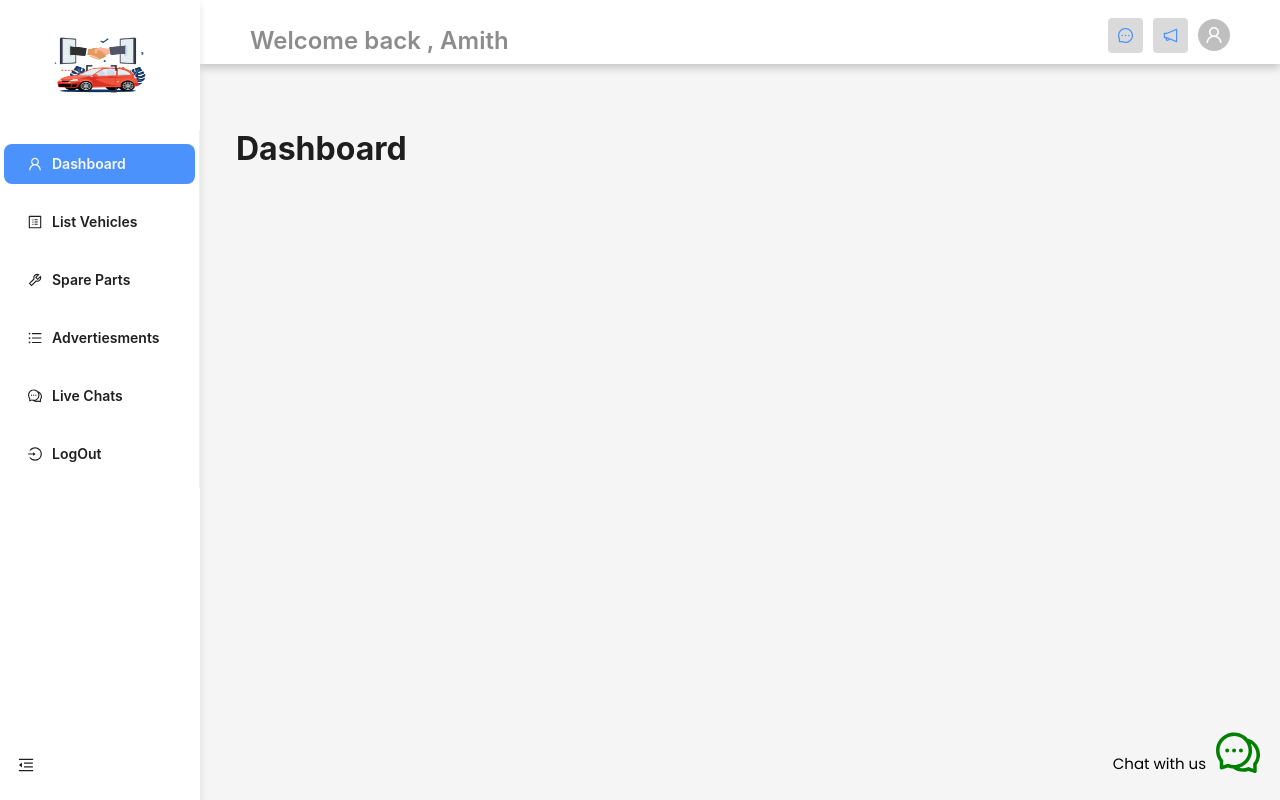
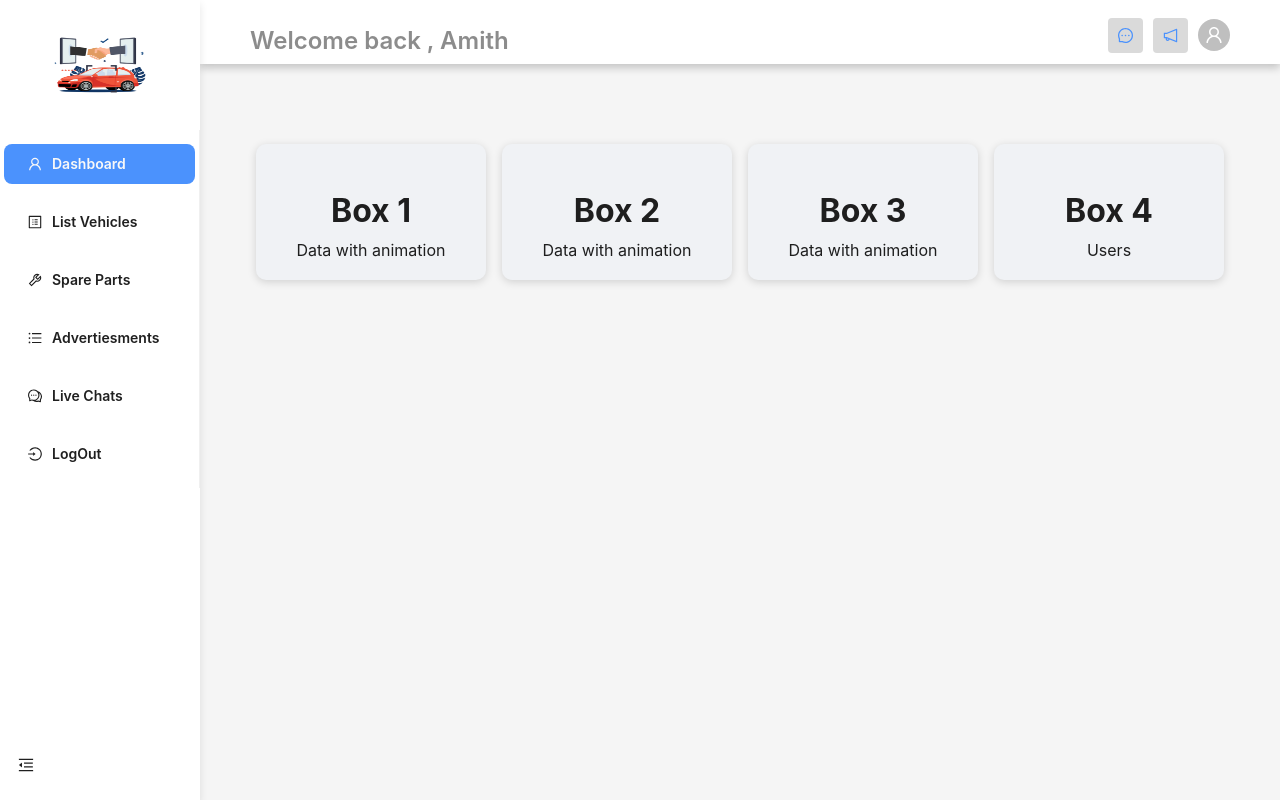
Before and after one commit to amithviduranga/Dinujaya-Car-Sale-Client, a React (Create React App) app: page /admin/dashboard in a window 1280 px wide. Built offline with nearby package versions, Linux system fonts and the light colour scheme; no server answers; sample sign-in values are in the browser's storage.

Commit message:
authentication enhanced

```diff
--- a/src/App.jsx
+++ b/src/App.jsx
@@ -22,6 +22,7 @@ import PayForAdvertiesment from './pages/global/PayForAdvertiesment.jsx';
 import {GlobalProvider} from './GlobalContext.js'
 import { GlobalContext } from './GlobalContext';
 import ProtectedRoute from './ProtectedRoute';
+import ProtectedAdminRoute from './ProtectedAdminRoute.jsx'
 import ChatIcon from './pages/global/chatSection/ChatIcon.jsx';
 function App() {
   // Set global configuration for the message component
@@ -91,10 +92,10 @@ return (
       {/* Admin Routes */}
       <Route path='/admin/login' element={<Login />} />
       <Route path='/admin/register' element={<Register />} />
-      <Route path='/admin/dashboard' element={<OwnerDashboard />} />
+      <Route path='/admin/dashboard' element={ <ProtectedAdminRoute><OwnerDashboard /></ProtectedAdminRoute>} />
     </Routes>
 
-    {localStorage.getItem('userName') && <ChatIcon />}
+    {!isAdminPath && localStorage.getItem('userName') && <ChatIcon />}
   </div>
 );
 }
--- a/src/GlobalContext.js
+++ b/src/GlobalContext.js
@@ -4,7 +4,8 @@ export const GlobalContext = createContext();
 
 export const GlobalProvider = ({ children }) => {
   const [response, setResponse] = useState(null);
-  const [isAuthenticated, setIsAuthenticated] = useState(!!localStorage.getItem('userToken')); // Initialize from localStorage
+  const [isAuthenticated, setIsAuthenticated] = useState(!!localStorage.getItem('userToken'));
+  const [isAdminAuthenticated, setIsAdminAuthenticated] = useState(!!localStorage.getItem('token'));
   const [loading, setLoading] = useState(false);
 
   const checkAuthStatus = () => {
@@ -13,6 +14,15 @@ export const GlobalProvider = ({ children }) => {
       setIsAuthenticated(false);
     } else {
       setIsAuthenticated(true);
+    }
+  };
+
+  const checkAdminAuthStatus = () => {
+    const token = localStorage.getItem('token');
+    if (!token) {
+      setIsAdminAuthenticated(false);
+    } else {
+      setIsAdminAuthenticated(true);
     }
   };
 
@@ -25,10 +35,11 @@ export const GlobalProvider = ({ children }) => {
 
   useEffect(() => {
     checkAuthStatus();
+    checkAdminAuthStatus();
   }, []);
 
   return (
-    <GlobalContext.Provider value={{ response, setResponse, isAuthenticated, setIsAuthenticated, loading, logout }}>
+    <GlobalContext.Provider value={{ response, setResponse, isAuthenticated, setIsAuthenticated, loading, logout ,isAdminAuthenticated,setIsAdminAuthenticated}}>
       {children}
     </GlobalContext.Provider>
   );
--- /dev/null
+++ b/src/ProtectedAdminRoute.jsx
@@ -0,0 +1,16 @@
+import React, { useContext } from 'react';
+import { Navigate } from 'react-router-dom';
+import { Spin } from 'antd';
+import { GlobalContext } from './GlobalContext';
+
+const ProtectedAdminRoute = ({ children }) => {
+  const { isAdminAuthenticated } = useContext(GlobalContext);
+  console.log(isAdminAuthenticated)
+   console.log()
+  if (!isAdminAuthenticated){
+    return <Navigate to="/admin/login" replace />
+  }
+  return children;
+};
+
+export default ProtectedAdminRoute;
--- a/src/ProtectedRoute.jsx
+++ b/src/ProtectedRoute.jsx
@@ -4,7 +4,8 @@ import { Spin } from 'antd';
 import { GlobalContext } from './GlobalContext';
 
 const ProtectedRoute = ({ children }) => {
-  const { isAuthenticated, loading } = useContext(GlobalContext);
+  const { isAuthenticated, loading,isAdminAuthenticated } = useContext(GlobalContext);
+
 
   if (loading) {
     return <Spin tip="Logging out..."></Spin>;
--- a/src/pages/Login.jsx
+++ b/src/pages/Login.jsx
@@ -28,10 +28,6 @@ export default function App() {
       }
       // Store the token (e.g., in localStorage)
       localStorage.setItem("token", accessToken);
-
-
-     console.log("res",response)
-
 
 
       // Redirect or perform other actions
@@ -115,9 +111,9 @@ export default function App() {
             />
           </svg>
 
-          <Title style={styles.title}>Welcome <br></br> Dinujaya Car Sale</Title>
+          <Title style={styles.title}>Welcome <br></br>  Admin Dashboard</Title>
           <Text style={styles.text}>
-            Welcome back to <span style={styles.boldText}>Dinujaya Car Sale</span>! <br></br>Please enter your details below to sign in.
+            Welcome back to <span style={styles.boldText}>Dinujaya Car Sale Admin Dashbord</span>! <br></br>Please enter your details below to sign in.
           </Text>
         </div>
         <Form
--- a/src/pages/Register.jsx
+++ b/src/pages/Register.jsx
@@ -24,7 +24,7 @@ export default function Registration() {
       const response = await axios.post(`${apiUrl}auth/register/1`, values);
       if (response.status === 200) {
         message.success("Registration successful. Please login.");
-       navigate("/login")
+       navigate("/admin/login")
 
       } else {
         // Handle other status codes
--- a/src/pages/global/MainPage.jsx
+++ b/src/pages/global/MainPage.jsx
@@ -84,14 +84,6 @@ const MainPage = () => {
     </div>
     <Layout>
         <Content style={{ padding: '0 100px' }}>
-        <Breadcrumb style={{ margin: '16px 0' }}>
-          <Breadcrumb.Item>Home</Breadcrumb.Item>
-          <Breadcrumb.Item>List</Breadcrumb.Item>
-          <Breadcrumb.Item>App</Breadcrumb.Item>
-        </Breadcrumb>
-
-
-
 
      {/* New Arrivals Section */}
      <div style={{ textAlign: 'center', marginTop: '50px' }}>
--- a/src/pages/global/chatSection/ChatIcon.jsx
+++ b/src/pages/global/chatSection/ChatIcon.jsx
@@ -2,7 +2,7 @@ import React, { useState } from 'react';
 import { FontAwesomeIcon } from '@fortawesome/react-fontawesome';
 import { faCommentAlt } from '@fortawesome/free-solid-svg-icons';
 import { CommentOutlined } from '@ant-design/icons';
-import { Icon } from 'antd';
+import { Tag  } from 'antd';
 import ChatBox from './ChatBox'; // Assuming you have a ChatBox component
 
 const ChatIcon = () => {
@@ -20,7 +20,7 @@ const ChatIcon = () => {
       zIndex: '1000', // Ensure it's above other content
     }}>
  {showChatBox && <ChatBox onClose={() => setShowChatBox(false)} />}
-      <span style={{ marginRight: '10px', fontSize:15}}>Chat with us</span>
+ <Tag style={{boxShadow: "0px 0px 5px rgba(0, 0, 0, 0.8)"}} color="#f50"><span style={{ marginRight: '10px', fontSize:16 ,fontWeight:500,}}>Chat with us</span></Tag>
       <CommentOutlined style={{ fontSize: '44px', cursor: 'pointer', color:'green'}} onClick={toggleChatBox} />
     </div>
   );
--- /dev/null
+++ b/src/pages/owner/dashboard/pages/Dashboard.css
@@ -0,0 +1,29 @@
+.dashboard {
+    padding: 20px;
+  }
+
+  .boxes {
+    display: flex;
+    justify-content: space-between;
+  }
+
+  .box {
+    background-color: #f0f2f5;
+    border-radius: 10px;
+    padding: 20px;
+    text-align: center;
+    box-shadow: 0 2px 8px rgba(0, 0, 0, 0.15);
+    transition: transform 0.3s;
+  }
+
+  .box:hover {
+    transform: scale(1.05);
+  }
+
+  h2 {
+    margin-bottom: 10px;
+  }
+
+  p {
+    margin: 0;
+  }
--- a/src/pages/owner/dashboard/pages/Dashboard.jsx
+++ b/src/pages/owner/dashboard/pages/Dashboard.jsx
@@ -1,9 +1,36 @@
 import React from 'react';
+import { Row, Col } from 'antd';
+import './Dashboard.css';
 
 const Dashboard = () => {
   return (
-    <div>
-      <h1>Dashboard</h1>
+    <div className="dashboard">
+      <Row gutter={16} className="boxes">
+        <Col span={6}>
+          <div className="box">
+            <h2>Box 1</h2>
+            <p>Data with animation</p>
+          </div>
+        </Col>
+        <Col span={6}>
+          <div className="box">
+            <h2>Box 2</h2>
+            <p>Data with animation</p>
+          </div>
+        </Col>
+        <Col span={6}>
+          <div className="box">
+            <h2>Box 3</h2>
+            <p>Data with animation</p>
+          </div>
+        </Col>
+        <Col span={6}>
+          <div className="box">
+            <h2>Box 4</h2>
+            <p>Users</p>
+          </div>
+        </Col>
+      </Row>
     </div>
   );
 };
```
